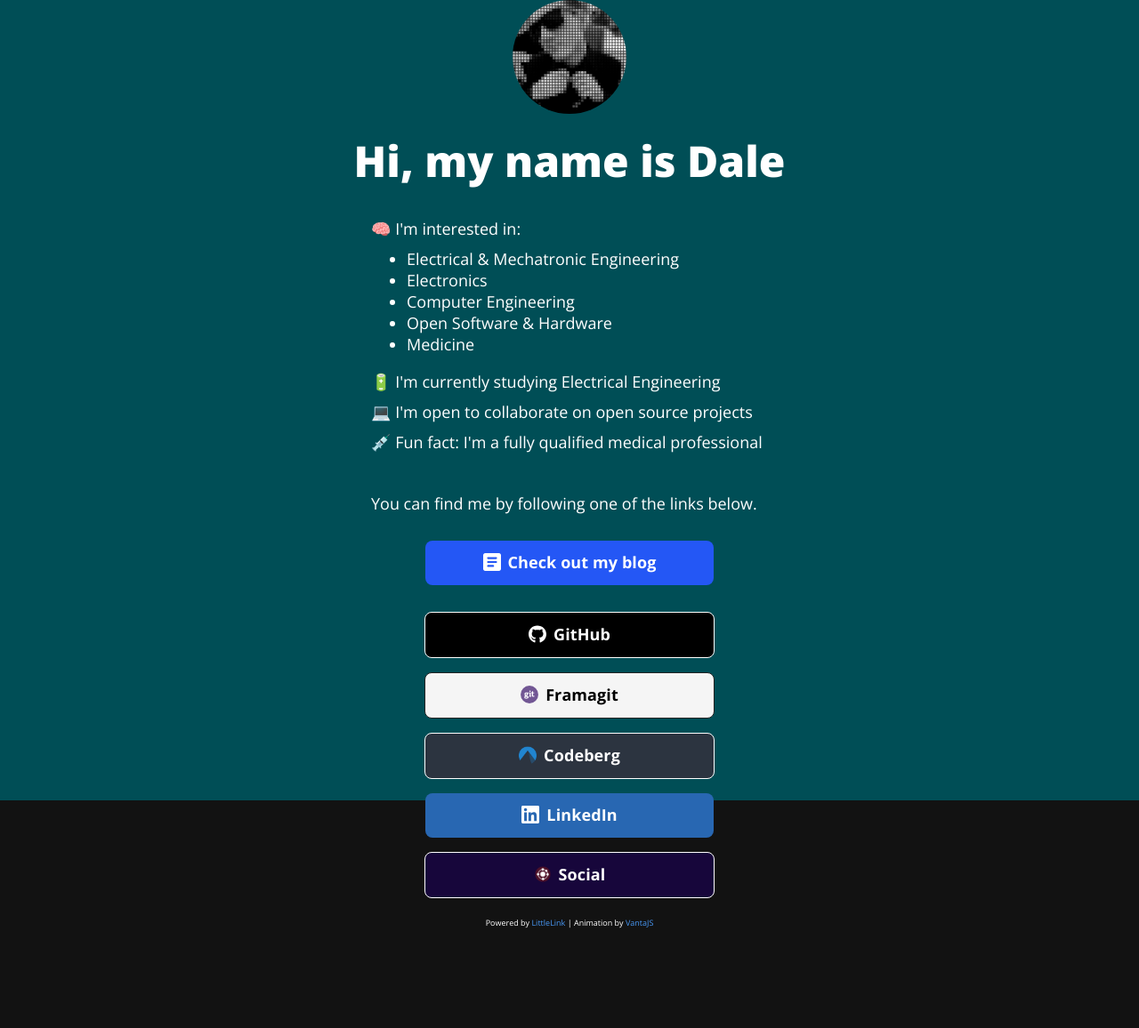
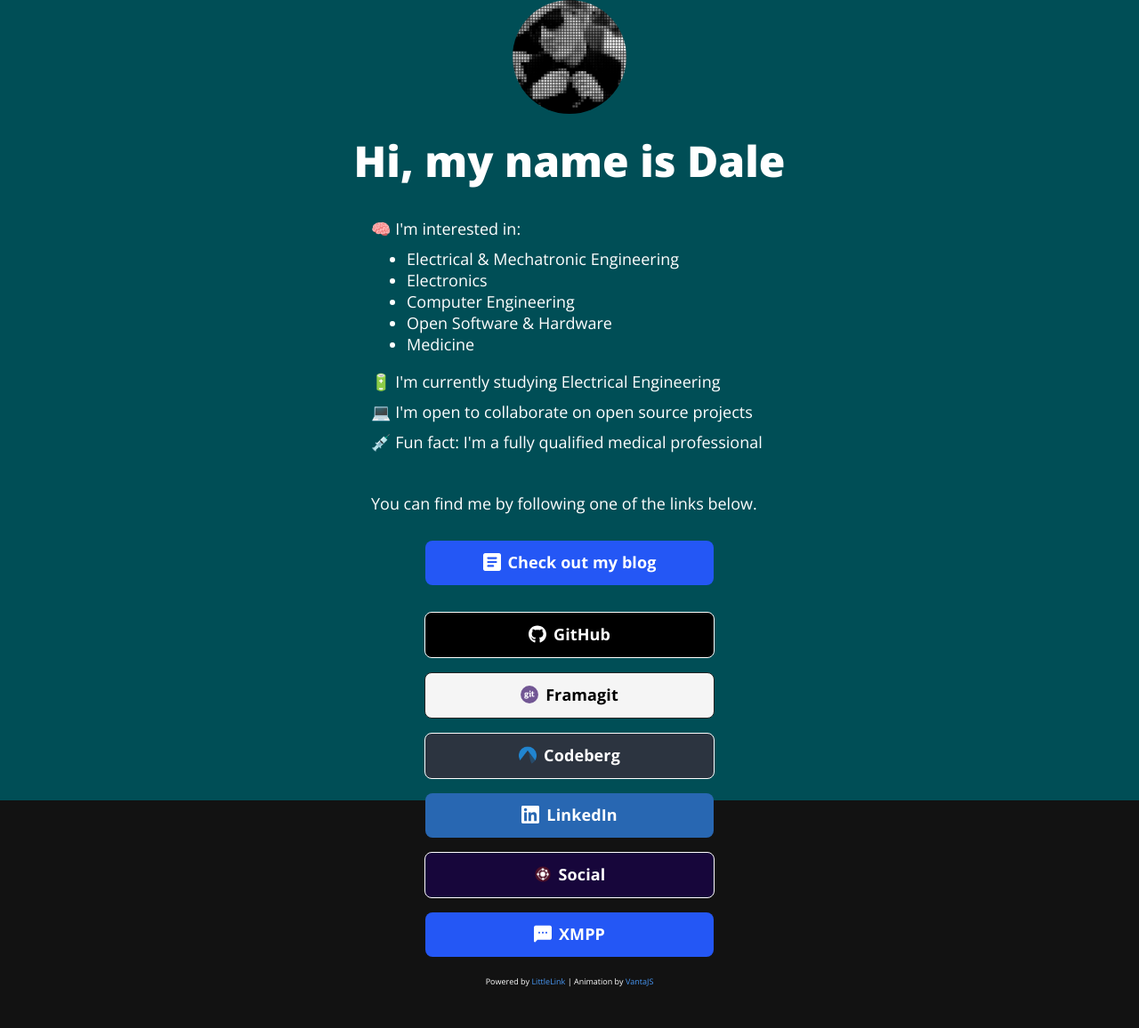
Before and after one commit to dhitchenor/dale.hitchenor.com, a Jekyll site: the page built from index.html, in a window 1280 px wide. Shown: the whole page at 89% size. Built offline with Jekyll 4.4.1, drawn with Linux system fonts in a browser that asks for light colours; a script that is not in the unit is left out; before the commit the page ends 1090 px from its top, so only the background shows below that.

Commit message:
Added XMPP

```diff
--- a/index.html
+++ b/index.html
@@ -66,6 +66,9 @@
           <!-- FeDisroot -->
           <a class="button button-mastodon" href="https://fe.disroot.org/@dhitchenor" target="_blank" rel="noopener" role="button"><img class="icon" aria-hidden="true" src="assets/img/icons/fedisroot.svg" alt="FeDisroot Logo">Social</a><br>
 
+          <!-- XMPP -->
+          <a class="button button-default" href="https://invite.joinjabber.org/#dhitchenor@disroot.org" target="_blank" rel="noopener" role="button"><img class="icon" aria-hidden="true" src="assets/img/icons/generic-sms.svg" alt="Message Icon">XMPP</a>
+
           <p style="font-size: 9px;">Powered by <a href="https://github.com/sethcottle/littlelink">LittleLink</a> | Animation by <a href="https://github.com/tengbao/vanta">VantaJS</a></p>
         </div>
       </div>
```
Also changed, not shown: assets/img/icons/generic-sms.svg (added).
